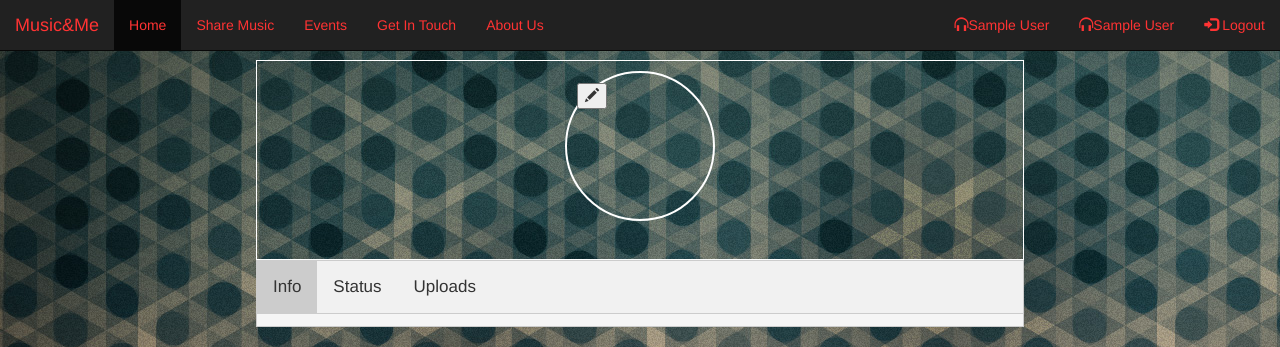
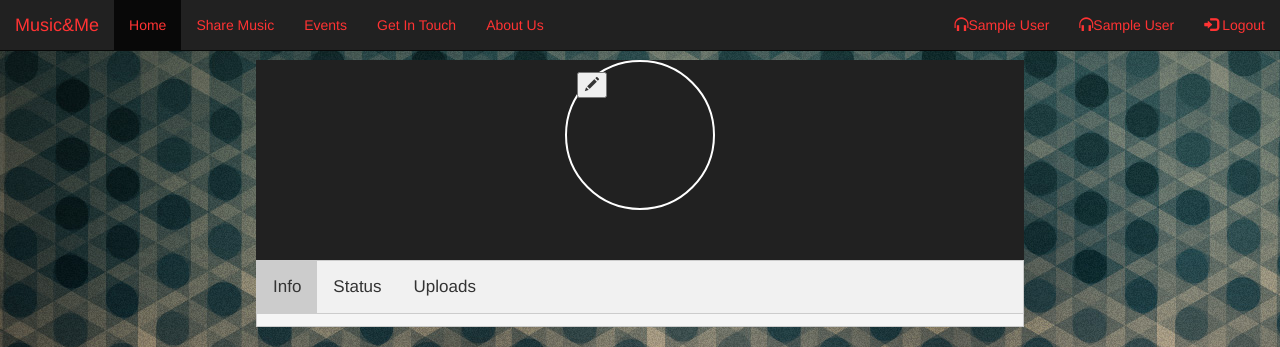
Before and after one commit to mjb0899/musicnme, a PHP site: page /userprofile.php in a window 1280 px wide; the page is wider, and only the part inside the window is pictured. Shown: the top 347 px of that part. Run offline with PHP 8.4, Linux system fonts and the light colour scheme; the visitor is signed in with stand-in values (Sample User, id 1); data that the repository does not hold is empty; some libraries are stand-ins or nearby versions.

Commit message:
rating commit

```diff
--- a/css/user.css
+++ b/css/user.css
@@ -12,7 +12,7 @@ main{
     min-width: 270px;
 }
 .wrapper_pic{
-	border: 1px solid white;
+	background-color: #212121;
 	height: 20rem;
 	width: 100%;
 }
```
